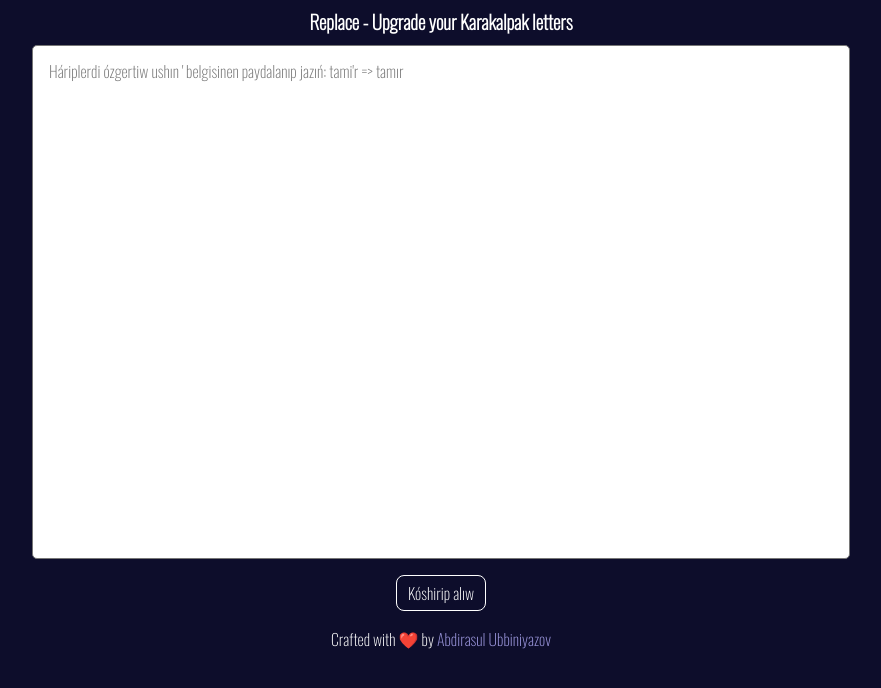
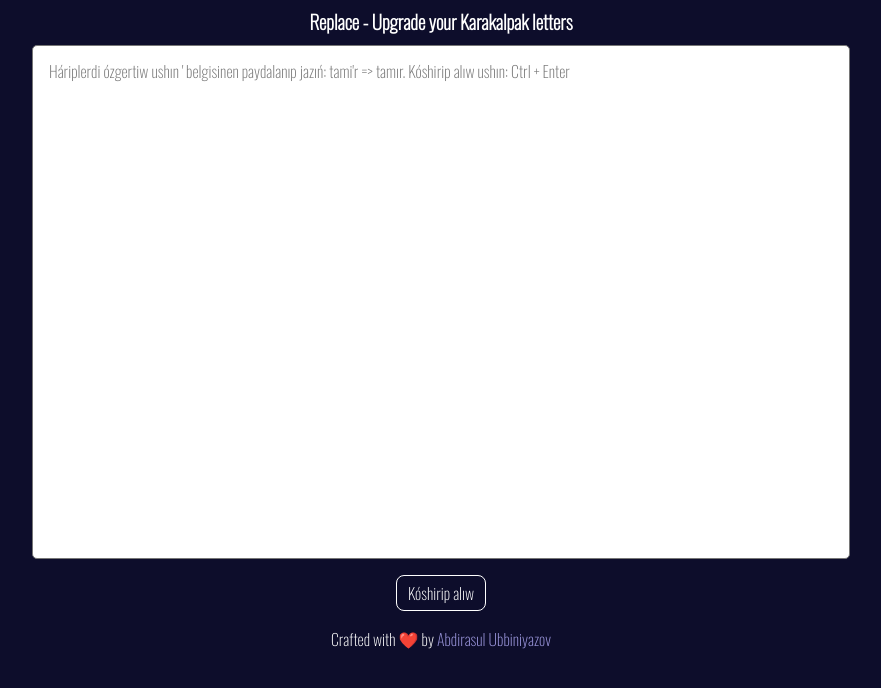
Before and after one commit to uabdirasul/replace, a React (Create React App) app: page / in a window 1280 px wide. Shown: the top 688 px of the page, without its empty margins (199-1080 px from the left). Built offline with nearby package versions, Linux system fonts and the light colour scheme.

Commit message:
edit placeholder text

```diff
--- a/src/Layout/Main/Main.js
+++ b/src/Layout/Main/Main.js
@@ -151,7 +151,7 @@ export default class Main extends Component {
             className="updateText"
             name="updateText"
             autoFocus
-            placeholder="Háriplerdi ózgertiw ushın ' belgisinen paydalanıp jazıń: tami'r => tamır"
+            placeholder="Háriplerdi ózgertiw ushın ' belgisinen paydalanıp jazıń: tami'r => tamır. Kóshirip alıw ushın: Ctrl + Enter"
             onChange={this.handleValue}
             ref={this.updateTextRef}
             value={updateText}
```
